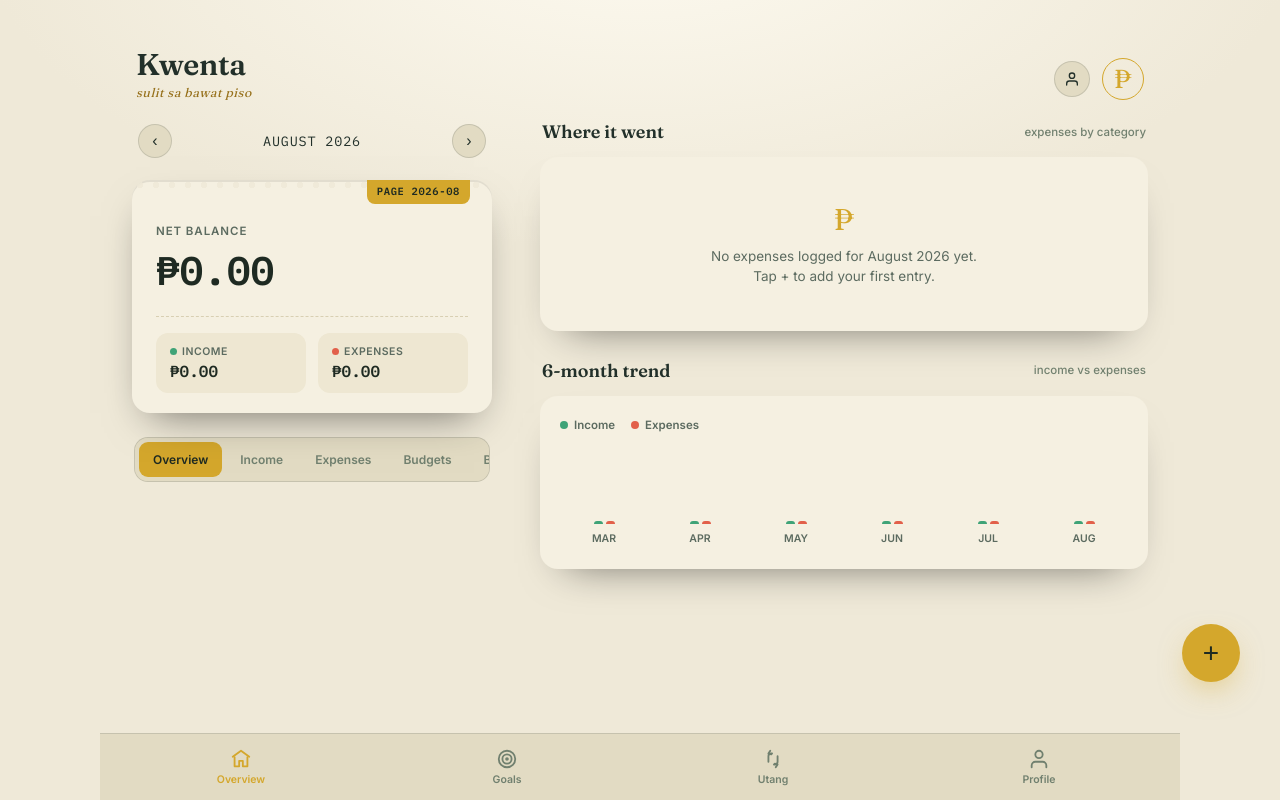
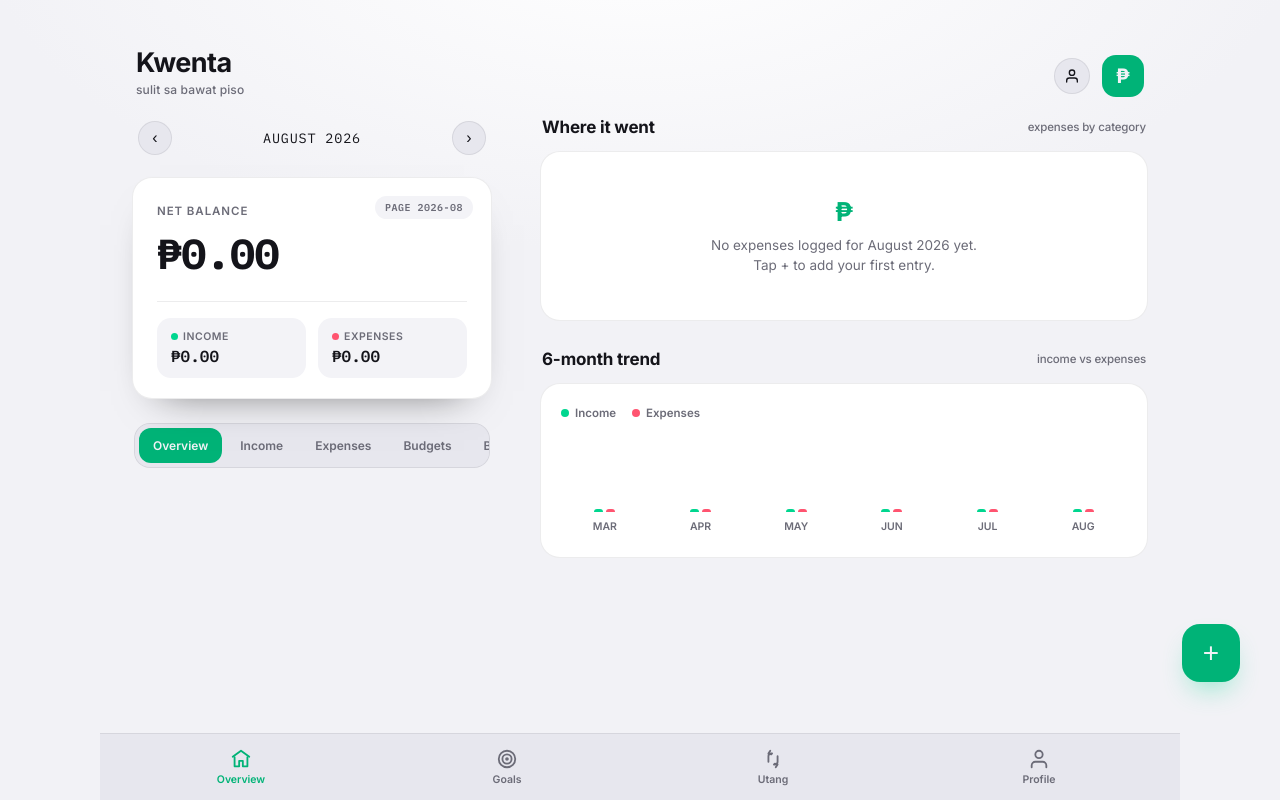
Before and after one commit to Xirdd/Kwenta-Tracker, a website built with Vite: page index.html in a window 1280 px wide. Built offline with nearby package versions, Linux system fonts and the light colour scheme; no server answers.

Commit message:
Update style.css

```diff
--- a/src/style.css
+++ b/src/style.css
@@ -1,72 +1,85 @@
 :root {
-  --bg: #0e211b;
-  --bg-2: #132a22;
-  --paper: #f5f0e1;
-  --paper-2: #eee7d2;
-  --ink: #1e2a22;
-  --ink-soft: #5c6b60;
-  --cream: #f2eedd;
-  --gold: #d4a72c;
-  --gold-soft: #e8c766;
-  --green: #3fa377;
-  --coral: #e2604a;
-  --line: #d8cfb2;
-  --line-dark: rgba(242, 238, 221, 0.14);
-  --muted: #8fa093;
-  --bg-glow: #17352b;
-  --radius: 18px;
-}
-/* Light mode: the "desk" behind the ledger brightens, the paper itself stays paper */
+  /* Dark (default) — near-black background, dark elevated cards */
+  --bg: #0a0a0f;
+  --bg-2: #15151c;
+  --paper: #17171f;
+  --paper-2: #212129;
+  --ink: #f3f3f6;
+  --ink-soft: #8d8d98;
+  --cream: #f3f3f6;
+  --gold: #00d68f;
+  --gold-soft: #00b87a;
+  --green: #00d68f;
+  --coral: #ff5470;
+  --line: rgba(255, 255, 255, 0.08);
+  --line-dark: rgba(255, 255, 255, 0.08);
+  --muted: #8d8d98;
+  --bg-glow: #0d1712;
+  --radius: 20px;
+}
+/* Light: soft off-white background, white cards */
 [data-theme="light"] {
-  --bg: #efe9d8;
-  --bg-2: #e2dbc3;
-  --cream: #22302a;
-  --gold-soft: #96701a;
-  --line-dark: rgba(34, 48, 42, 0.14);
-  --muted: #71806f;
-  --bg-glow: #fdfaf0;
-}
-/* Midnight: a cooler, moodier dark theme — indigo-blue instead of navy-green */
+  --bg: #f2f2f6;
+  --bg-2: #e7e7ee;
+  --paper: #ffffff;
+  --paper-2: #f3f3f7;
+  --ink: #14141a;
+  --ink-soft: #6c6c78;
+  --cream: #14141a;
+  --gold: #00b377;
+  --gold-soft: #009463;
+  --line: rgba(20, 20, 26, 0.08);
+  --line-dark: rgba(20, 20, 26, 0.08);
+  --muted: #6c6c78;
+  --bg-glow: #ffffff;
+}
+/* Midnight: deep indigo-blue, cooler electric-blue accent */
 [data-theme="midnight"] {
-  --bg: #0d1420;
-  --bg-2: #131c2c;
-  --paper: #eef1f7;
-  --paper-2: #e3e8f2;
-  --ink: #1a2130;
-  --ink-soft: #5b657a;
-  --cream: #eef1f7;
-  --gold-soft: #f0d98a;
-  --line-dark: rgba(238, 241, 247, 0.14);
-  --muted: #8a93a8;
-  --bg-glow: #182640;
-}
-/* Sepia: leans further into the "old ledger book" feel — warm and vintage */
+  --bg: #07090f;
+  --bg-2: #10131d;
+  --paper: #12141e;
+  --paper-2: #1a1e2b;
+  --ink: #eef0f7;
+  --ink-soft: #7d84a0;
+  --cream: #eef0f7;
+  --gold: #4f8cff;
+  --gold-soft: #3d72e0;
+  --line: rgba(238, 240, 247, 0.08);
+  --line-dark: rgba(238, 240, 247, 0.08);
+  --muted: #7d84a0;
+  --bg-glow: #0c1220;
+}
+/* Sepia: warm modern dark theme, amber accent instead of literal vintage paper */
 [data-theme="sepia"] {
-  --bg: #ddc9a3;
-  --bg-2: #cfb888;
-  --paper: #faf3e0;
-  --paper-2: #f2e8cc;
-  --ink: #3b2a1a;
-  --ink-soft: #7a6449;
-  --cream: #3b2a1a;
-  --gold-soft: #8a651a;
-  --line-dark: rgba(59, 42, 26, 0.16);
-  --muted: #8c7355;
-  --bg-glow: #fdf6e8;
-}
-/* Slate: minimal graphite — the most modern, least "vintage" of the set */
+  --bg: #120e09;
+  --bg-2: #1c1610;
+  --paper: #1e1811;
+  --paper-2: #292117;
+  --ink: #f6ede0;
+  --ink-soft: #9c8b76;
+  --cream: #f6ede0;
+  --gold: #ff9f43;
+  --gold-soft: #e6862a;
+  --line: rgba(246, 237, 224, 0.08);
+  --line-dark: rgba(246, 237, 224, 0.08);
+  --muted: #9c8b76;
+  --bg-glow: #1a1108;
+}
+/* Slate: minimal graphite, cool neutral accent */
 [data-theme="slate"] {
-  --bg: #191c20;
-  --bg-2: #22262b;
-  --paper: #f4f4f2;
-  --paper-2: #e8e8e5;
-  --ink: #202225;
-  --ink-soft: #63666b;
-  --cream: #f4f4f2;
-  --gold-soft: #eccf7a;
-  --line-dark: rgba(244, 244, 242, 0.12);
-  --muted: #85888d;
-  --bg-glow: #24282e;
+  --bg: #0c0d0f;
+  --bg-2: #17181b;
+  --paper: #18191c;
+  --paper-2: #212226;
+  --ink: #f0f0f1;
+  --ink-soft: #85868a;
+  --cream: #f0f0f1;
+  --gold: #7dd3c0;
+  --gold-soft: #5cb8a3;
+  --line: rgba(240, 240, 241, 0.08);
+  --line-dark: rgba(240, 240, 241, 0.08);
+  --muted: #85868a;
+  --bg-glow: #101113;
 }
 html {
   transition: background 0.2s ease;
@@ -108,31 +121,32 @@ header {
   justify-content: space-between;
 }
 .brand h1 {
-  font-family: "Fraunces", serif;
-  font-weight: 600;
-  font-size: 30px;
+  font-family: "Inter", sans-serif;
+  font-weight: 800;
+  font-size: 27px;
   margin: 0;
-  letter-spacing: -0.01em;
+  letter-spacing: -0.02em;
   color: var(--cream);
 }
 .brand p {
-  margin: 2px 0 0 0;
-  font-size: 12.5px;
-  color: var(--gold-soft);
-  letter-spacing: 0.04em;
-  font-style: italic;
-  font-family: "Fraunces", serif;
+  margin: 3px 0 0 0;
+  font-size: 12px;
+  color: var(--muted);
+  letter-spacing: 0.01em;
+  font-style: normal;
+  font-family: "Inter", sans-serif;
+  font-weight: 500;
 }
 .household-badge {
   display: flex;
   align-items: center;
   gap: 5px;
-  margin-top: 4px;
+  margin-top: 6px;
   background: var(--bg-2);
   border: 1px solid var(--line-dark);
   border-radius: 20px;
   padding: 4px 10px 4px 8px;
-  color: var(--gold-soft);
+  color: var(--gold);
   font-size: 11px;
   font-weight: 600;
   cursor: pointer;
@@ -144,13 +158,14 @@ header {
   white-space: nowrap;
 }
 .peso-mark {
-  font-family: "Fraunces", serif;
-  font-size: 26px;
-  color: var(--gold);
-  border: 1.5px solid var(--gold);
+  font-family: "Inter", sans-serif;
+  font-weight: 800;
+  font-size: 20px;
+  color: var(--bg);
+  background: var(--gold);
   width: 42px;
   height: 42px;
-  border-radius: 50%;
+  border-radius: 14px;
   display: flex;
   align-items: center;
   justify-content: center;
@@ -176,11 +191,11 @@ header {
   transition: background 0.15s ease;
 }
 .icon-btn:active {
-  background: #1c3a30;
+  background: var(--paper-2);
 }
 .icon-btn-account {
   background: var(--gold);
-  color: var(--ink);
+  color: var(--bg);
   border-color: transparent;
   font-family: "IBM Plex Mono", monospace;
   font-weight: 700;
@@ -192,7 +207,7 @@ header {
   display: flex;
   gap: 6px;
   background: var(--paper-2);
-  border-radius: 12px;
+  border-radius: 14px;
   padding: 4px;
   margin-bottom: 16px;
 }
@@ -205,7 +220,7 @@ header {
   font-weight: 600;
   font-size: 13px;
   padding: 9px 0;
-  border-radius: 8px;
+  border-radius: 10px;
   cursor: pointer;
 }
 .auth-tab.active {
@@ -223,13 +238,14 @@ header {
   font-size: 12.5px;
   color: var(--ink-soft);
   background: var(--paper-2);
-  border-radius: 10px;
+  border-radius: 12px;
   padding: 10px 12px;
   margin: 0 0 14px 0;
   line-height: 1.4;
 }
 .profile-card {
   background: var(--paper);
+  border: 1px solid var(--line);
   border-radius: var(--radius);
   padding: 16px 18px;
   margin-bottom: 12px;
@@ -265,7 +281,7 @@ header {
 }
 .profile-row .btn-ghost.variant-green:active {
   background: var(--green);
-  color: #fff;
+  color: var(--bg);
 }
 .profile-row .btn-ghost.variant-gold {
   background: transparent;
@@ -274,7 +290,7 @@ header {
 }
 .profile-row .btn-ghost.variant-gold:active {
   background: var(--gold);
-  color: var(--ink);
+  color: var(--bg);
 }
 .signout-btn {
   display: flex;
@@ -331,7 +347,7 @@ header {
   align-items: center;
   gap: 12px;
   background: var(--paper-2);
-  border-radius: 12px;
+  border-radius: 14px;
   padding: 12px 14px;
 }
 .device-row.current {
@@ -360,7 +376,7 @@ header {
 .device-badge {
   display: inline-block;
   background: var(--gold);
-  color: var(--ink);
+  color: var(--bg);
   font-size: 10px;
   font-weight: 700;
   text-transform: uppercase;
@@ -372,7 +388,7 @@ header {
 }
 .mfa-qr-wrap {
   background: #fff;
-  border-radius: 14px;
+  border-radius: 16px;
   padding: 16px;
   display: flex;
   justify-content: center;
@@ -410,7 +426,7 @@ header {
 }
 .recovery-code {
   background: var(--paper-2);
-  border-radius: 8px;
+  border-radius: 10px;
   padding: 10px 8px;
   text-align: center;
   font-family: "IBM Plex Mono", monospace;
@@ -477,16 +493,17 @@ header {
   transform: translateX(-50%) translateY(12px);
   max-width: 400px;
   width: calc(100% - 48px);
-  background: var(--ink);
-  color: var(--paper);
+  background: var(--paper);
+  border: 1px solid var(--line);
+  color: var(--ink);
   font-family: "Inter", sans-serif;
   font-size: 13px;
   font-weight: 600;
   line-height: 1.4;
   text-align: center;
   padding: 12px 18px;
-  border-radius: 12px;
-  box-shadow: 0 14px 30px -10px rgba(0, 0, 0, 0.5);
+  border-radius: 14px;
+  box-shadow: 0 12px 28px -12px rgba(0, 0, 0, 0.5);
   opacity: 0;
   pointer-events: none;
   z-index: 60;
@@ -503,7 +520,7 @@ header {
   align-items: center;
   justify-content: space-between;
   background: var(--paper-2);
-  border-radius: 10px;
+  border-radius: 12px;
   padding: 12px 12px 12px 16px;
 }
 .invite-code-box span {
@@ -515,12 +532,12 @@ header {
 }
 .btn-copy {
   background: var(--gold);
-  color: var(--ink);
+  color: var(--bg);
   border: none;
   font-size: 11.5px;
   font-weight: 700;
   padding: 8px 14px;
-  border-radius: 8px;
+  border-radius: 10px;
   cursor: pointer;
   flex-shrink: 0;
 }
@@ -547,7 +564,7 @@ header {
   transition: background 0.15s ease;
 }
 .month-nav button:active {
-  background: #1c3a30;
+  background: var(--paper-2);
 }
 .month-label {
   font-family: "IBM Plex Mono", monospace;
@@ -557,49 +574,31 @@ header {
   text-transform: uppercase;
 }
 
-/* ---------- Ledger balance card (signature element) ---------- */
+/* ---------- Balance card ---------- */
 .ledger-card {
   background: var(--paper);
+  border: 1px solid var(--line);
   border-radius: var(--radius);
   padding: 26px 24px 22px 24px;
   position: relative;
-  box-shadow:
-    0 18px 40px -18px rgba(0, 0, 0, 0.55),
-    0 2px 0 rgba(0, 0, 0, 0.08) inset;
+  box-shadow: 0 20px 40px -28px rgba(0, 0, 0, 0.6);
   overflow: hidden;
 }
 .side > .ledger-card:first-child {
   margin-top: 6px;
 }
-.ledger-card::before {
-  /* perforated tab edge */
-  content: "";
-  position: absolute;
-  top: 0;
-  left: 0;
-  right: 0;
-  height: 10px;
-  background-image: radial-gradient(
-    circle at 8px 5px,
-    var(--bg) 3px,
-    transparent 3.2px
-  );
-  background-size: 16px 10px;
-  background-repeat: repeat-x;
-  opacity: 0.9;
-}
 .ledger-card .tab {
   position: absolute;
-  top: -1px;
-  right: 22px;
-  background: var(--gold);
-  color: var(--ink);
-  font-family: "IBM Plex Mono", monospace;
-  font-size: 10.5px;
-  font-weight: 600;
-  letter-spacing: 0.06em;
-  padding: 5px 10px 6px 10px;
-  border-radius: 0 0 8px 8px;
+  top: 18px;
+  right: 18px;
+  background: var(--paper-2);
+  color: var(--ink-soft);
+  font-family: "IBM Plex Mono", monospace;
+  font-size: 10px;
+  font-weight: 600;
+  letter-spacing: 0.05em;
+  padding: 5px 10px;
+  border-radius: 20px;
   text-transform: uppercase;
 }
 .ledger-card .eyebrow {
@@ -608,15 +607,15 @@ header {
   letter-spacing: 0.08em;
   text-transform: uppercase;
   font-weight: 600;
-  margin-top: 18px;
+  margin-top: 0;
 }
 .balance-amount {
   font-family: "IBM Plex Mono", monospace;
-  font-weight: 600;
-  font-size: 36px;
-  color: var(--ink);
-  margin: 6px 0 20px 0;
-  letter-spacing: -0.01em;
+  font-weight: 700;
+  font-size: 38px;
+  color: var(--ink);
+  margin: 8px 0 20px 0;
+  letter-spacing: -0.02em;
   font-variant-numeric: tabular-nums;
 }
 .balance-amount.negative {
@@ -624,7 +623,7 @@ header {
 }
 .ledger-rule {
   border: none;
-  border-top: 1.5px dashed var(--line);
+  border-top: 1px solid var(--line);
   margin: 0 0 16px 0;
 }
 .mini-stats {
@@ -634,7 +633,7 @@ header {
 .mini-stat {
   flex: 1;
   background: var(--paper-2);
-  border-radius: 12px;
+  border-radius: 14px;
   padding: 12px 14px;
 }
 .mini-stat .label {
@@ -668,7 +667,7 @@ header {
   gap: 4px;
   margin: 24px 2px 18px 2px;
   background: var(--bg-2);
-  border-radius: 14px;
+  border-radius: 16px;
   padding: 4px;
   border: 1px solid var(--line-dark);
   overflow-x: auto;
@@ -687,26 +686,27 @@ header {
   font-weight: 600;
   font-size: 12px;
   padding: 10px 14px;
-  border-radius: 9px;
+  border-radius: 12px;
   cursor: pointer;
   white-space: nowrap;
   transition: all 0.15s ease;
 }
 .tab-btn.active {
   background: var(--gold);
-  color: var(--ink);
+  color: var(--bg);
 }
 
 /* ---------- Section cards ---------- */
 .section-title {
-  font-family: "Fraunces", serif;
-  font-size: 18px;
-  font-weight: 600;
+  font-family: "Inter", sans-serif;
+  font-size: 17px;
+  font-weight: 700;
   color: var(--cream);
   margin: 28px 2px 14px 2px;
   display: flex;
   align-items: center;
   justify-content: space-between;
+  letter-spacing: -0.01em;
 }
 .section-title .sub {
   font-family: "Inter", sans-serif;
@@ -717,6 +717,7 @@ header {
 
 .salary-card {
   background: var(--paper);
+  border: 1px solid var(--line);
   border-radius: var(--radius);
   padding: 22px;
 }
@@ -733,7 +734,7 @@ header {
   display: flex;
   align-items: center;
   background: var(--paper-2);
-  border-radius: 12px;
+  border-radius: 14px;
   padding: 13px 16px;
   border: 1.5px solid transparent;
   transition: border-color 0.15s ease;
@@ -769,6 +770,7 @@ header {
   display: flex;
   flex-direction: column;
   background: var(--paper);
+  border: 1px solid var(--line);
   border-radius: var(--radius);
   overflow: hidden;
 }
@@ -780,8 +782,8 @@ header {
 .expense-search input {
   width: 100%;
   background: var(--paper);
-  border: 1.5px solid transparent;
-  border-radius: 12px;
+  border: 1.5px solid var(--line);
+  border-radius: 14px;
   padding: 12px 14px;
   font-family: "Inter", sans-serif;
   font-size: 14px;
@@ -813,7 +815,7 @@ header {
   align-items: center;
   gap: 6px;
   background: var(--paper);
-  border: 1.5px solid transparent;
+  border: 1.5px solid var(--line);
   border-radius: 20px;
   padding: 7px 12px;
   font-size: 12px;
@@ -824,7 +826,8 @@ header {
 }
 .cat-filter-chip.active {
   background: var(--gold);
-  color: var(--ink);
+  border-color: var(--gold);
+  color: var(--bg);
 }
 .cat-filter-chip .chip {
   width: 7px;
@@ -837,7 +840,7 @@ header {
   align-items: center;
   gap: 14px;
   padding: 17px 18px;
-  border-bottom: 1.5px dashed var(--line);
+  border-bottom: 1px solid var(--line);
   cursor: pointer;
 }
 .row:last-child {
@@ -887,7 +890,7 @@ header {
   align-items: center;
   gap: 14px;
   padding: 17px 18px;
-  border-bottom: 1.5px dashed var(--line);
+  border-bottom: 1px solid var(--line);
   cursor: pointer;
 }
 .bill-row:last-child {
@@ -933,20 +936,20 @@ header {
   white-space: nowrap;
 }
 .bill-badge.paid {
-  background: #dcefe2;
-  color: #2f7a54;
+  background: rgba(0, 214, 143, 0.15);
+  color: var(--green);
 }
 .bill-badge.later {
   background: var(--paper-2);
   color: var(--ink-soft);
 }
 .bill-badge.soon {
-  background: #faedc9;
-  color: #8a6415;
+  background: rgba(255, 176, 32, 0.15);
+  color: #ffb020;
 }
 .bill-badge.overdue {
-  background: #f6d9d2;
-  color: #b3402a;
+  background: rgba(255, 84, 112, 0.15);
+  color: var(--coral);
 }
 .bill-amount {
   font-family: "IBM Plex Mono", monospace;
@@ -964,6 +967,7 @@ header {
 }
 .goal-card {
   background: var(--paper);
+  border: 1px solid var(--line);
   border-radius: var(--radius);
   padding: 18px 20px;
   cursor: pointer;
@@ -1038,7 +1042,7 @@ header {
   font-size: 11px;
   font-weight: 700;
   padding: 6px 12px;
-  border-radius: 8px;
+  border-radius: 10px;
   cursor: pointer;
   flex-shrink: 0;
 }
@@ -1046,6 +1050,7 @@ header {
 /* ---------- Utang / loans ---------- */
 .loan-card {
   background: var(--paper);
+  border: 1px solid var(--line);
   border-radius: var(--radius);
   padding: 18px 20px;
   cursor: pointer;
@@ -1073,12 +1078,12 @@ header {
   flex-shrink: 0;
 }
 .loan-badge.owed {
-  background: #dcefe2;
-  color: #2f7a54;
+  background: rgba(0, 214, 143, 0.15);
+  color: var(--green);
 }
 .loan-badge.owes {
-  background: #f6d9d2;
-  color: #b3402a;
+  background: rgba(255, 84, 112, 0.15);
+  color: var(--coral);
 }
 .loan-badge.settled {
   background: var(--paper-2);
@@ -1092,13 +1097,15 @@ header {
 
 .empty-state {
   background: var(--paper);
+  border: 1px solid var(--line);
   border-radius: var(--radius);
   padding: 44px 24px;
   text-align: center;
 }
 .empty-state .glyph {
-  font-family: "Fraunces", serif;
-  font-size: 30px;
+  font-family: "Inter", sans-serif;
+  font-weight: 800;
+  font-size: 26px;
   color: var(--gold);
   margin-bottom: 8px;
 }
@@ -1112,6 +1119,7 @@ header {
 /* ---------- Category bars (overview) ---------- */
 .bars {
   background: var(--paper);
+  border: 1px solid var(--line);
   border-radius: var(--radius);
   padding: 22px 20px 12px 20px;
 }
@@ -1234,7 +1242,7 @@ header {
 }
 .trend-bar {
   width: 9px;
-  border-radius: 3px 3px 0 0;
+  border-radius: 4px 4px 0 0;
 }
 .trend-bar.income {
   background: var(--green);
@@ -1255,6 +1263,7 @@ header {
   justify-content: space-between;
   align-items: baseline;
   background: var(--paper);
+  border: 1px solid var(--line);
   border-radius: var(--radius);
   padding: 18px 20px;
   margin-bottom: 16px;
@@ -1278,7 +1287,7 @@ header {
 }
 .budget-row {
   padding: 18px 0;
-  border-bottom: 1.5px dashed var(--line);
+  border-bottom: 1px solid var(--line);
 }
 .budget-row:last-child {
   border-bottom: none;
@@ -1309,7 +1318,7 @@ header {
   align-items: center;
   gap: 3px;
   background: var(--paper-2);
-  border-radius: 8px;
+  border-radius: 10px;
   padding: 5px 8px;
   flex-shrink: 0;
 }
@@ -1347,13 +1356,13 @@ header {
   transform: translateX(-50%);
   width: 58px;
   height: 58px;
-  border-radius: 50%;
+  border-radius: 18px;
   background: var(--gold);
-  color: var(--ink);
+  color: var(--bg);
   border: none;
   font-size: 28px;
   font-weight: 400;
-  box-shadow: 0 12px 30px -8px rgba(212, 167, 44, 0.55);
+  box-shadow: 0 14px 28px -10px rgba(0, 214, 143, 0.45);
   cursor: pointer;
   display: flex;
   align-items: center;
@@ -1406,8 +1415,8 @@ header {
 .scrim {
   position: fixed;
   inset: 0;
-  background: rgba(9, 17, 14, 0.62);
-  backdrop-filter: blur(2px);
+  background: rgba(0, 0, 0, 0.6);
+  backdrop-filter: blur(3px);
   z-index: 50;
   opacity: 0;
   pointer-events: none;
@@ -1425,7 +1434,9 @@ header {
   max-width: 460px;
   margin: 0 auto;
   background: var(--paper);
-  border-radius: 22px 22px 0 0;
+  border: 1px solid var(--line);
+  border-bottom: none;
+  border-radius: 24px 24px 0 0;
   padding: 10px 24px calc(28px + env(safe-area-inset-bottom, 0)) 24px;
   z-index: 51;
   transform: translateY(100%);
@@ -1444,10 +1455,12 @@ header {
   margin: 6px auto 14px auto;
 }
 .sheet h3 {
-  font-family: "Fraunces", serif;
-  font-size: 19px;
+  font-family: "Inter", sans-serif;
+  font-size: 18px;
+  font-weight: 700;
   color: var(--ink);
   margin: 0 0 16px 0;
+  letter-spacing: -0.01em;
 }
 .field {
   margin-bottom: 18px;
@@ -1466,7 +1479,7 @@ header {
   width: 100%;
   background: var(--paper-2);
   border: 1.5px solid transparent;
-  border-radius: 10px;
+  border-radius: 12px;
   padding: 13px 14px;
   font-family: "Inter", sans-serif;
   font-size: 14.5px;
@@ -1538,7 +1551,7 @@ header {
   align-items: center;
   gap: 6px;
   padding: 10px 10px;
-  border-radius: 10px;
+  border-radius: 12px;
   background: var(--paper-2);
   border: 1.5px solid transparent;
   font-size: 11.5px;
@@ -1548,7 +1561,7 @@ header {
 }
 .cat-opt.selected {
   border-color: var(--gold);
-  background: #f4e7c4;
+  background: color-mix(in srgb, var(--gold) 16%, var(--paper-2));
 }
 .cat-opt .chip {
   width: 8px;
@@ -1563,7 +1576,7 @@ header {
   gap: 6px;
   background: var(--paper-2);
   border: 1.5px solid transparent;
-  border-radius: 10px;
+  border-radius: 12px;
   padding: 9px 10px;
   transition: border-color 0.15s ease;
 }
@@ -1610,15 +1623,15 @@ header {
   flex: 1;
   border: none;
   padding: 15px 0;
-  border-radius: 12px;
+  border-radius: 14px;
   font-family: "Inter", sans-serif;
   font-weight: 700;
   font-size: 14px;
   cursor: pointer;
 }
 .btn-primary {
-  background: var(--ink);
-  color: var(--paper);
+  background: var(--gold);
+  color: var(--bg);
 }
 .btn-danger {
   background: var(--coral);
@@ -1675,7 +1688,7 @@ input[type="number"] {
     padding: 26px 24px 20px 24px;
   }
   .balance-amount {
-    font-size: 40px;
+    font-size: 42px;
   }
   .content-panel > .section-title:first-child {
     margin-top: 0;
@@ -1692,14 +1705,6 @@ input[type="number"] {
   .bottom-nav {
     max-width: 960px;
   }
-  .bars,
-  .list,
-  .salary-card,
-  .empty-state,
-  .goal-card,
-  .loan-card {
-    box-shadow: 0 20px 44px -26px rgba(0, 0, 0, 0.6);
-  }
 }
 
 @media (min-width: 1180px) {
@@ -1721,7 +1726,7 @@ input[type="number"] {
     transform: translate(-50%, -46%);
     width: 420px;
     max-width: 90vw;
-    border-radius: 22px;
+    border-radius: 24px;
     opacity: 0;
     pointer-events: none;
     transition:
@@ -1739,9 +1744,9 @@ input[type="number"] {
 }
 
 /* ---------- Smart spending insights ---------- */
-/* ---------- Smart spending insights ---------- */
 .insights-card {
   background: var(--paper);
+  border: 1px solid var(--line);
   border-radius: var(--radius);
   padding: 18px 20px;
   margin-top: 16px;
```
